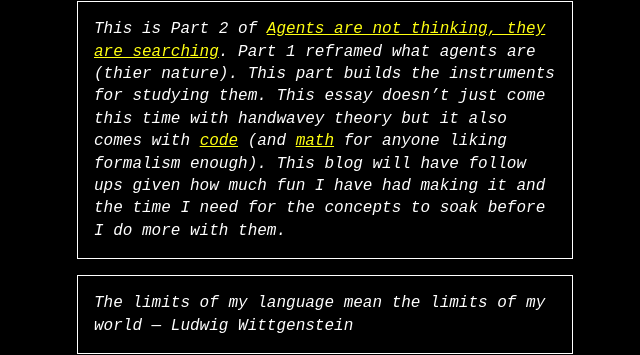
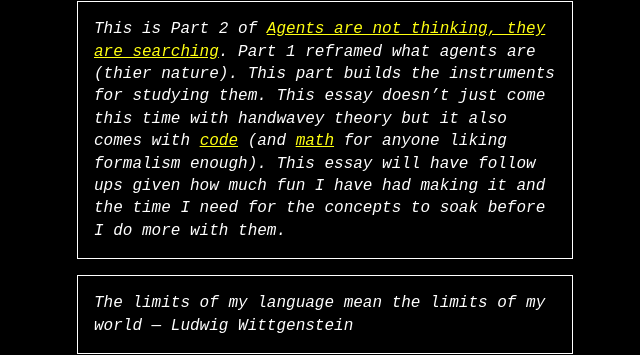
Before and after one commit to technoyoda/technoyoda.github.io, a Jekyll site: the page built from _posts/2026-02-28-agent-science.md, in a window 1280 px wide and 900 px high, scrolled down 470 px. Shown: the part 128-483 px from the top of the window, without its empty margins (315-955 px from the left). Built offline with Jekyll 4.4.1, drawn with Linux system fonts in a browser that asks for light colours.

Commit message:
update tweek

```diff
--- a/_posts/2026-02-28-agent-science.md
+++ b/_posts/2026-02-28-agent-science.md
@@ -8,7 +8,7 @@ hidden: true
 
 ## Prologue
 
-> *This is Part 2 of [Agents are not thinking, they are searching](https://technoyoda.github.io/agent-search.html). Part 1 reframed what agents are (thier nature). This part builds the instruments for studying them.* This essay doesn't just come this time with handwavey theory but it also comes with [code](https://github.com/technoyoda/aft) (and [math](https://github.com/technoyoda/aft/blob/master/docs/math.md) for anyone liking formalism enough). This blog will have follow ups given how much fun I have had making it and the time I need for the concepts to soak before I do more with them.
+> *This is Part 2 of [Agents are not thinking, they are searching](https://technoyoda.github.io/agent-search.html). Part 1 reframed what agents are (thier nature). This part builds the instruments for studying them.* This essay doesn't just come this time with handwavey theory but it also comes with [code](https://github.com/technoyoda/aft) (and [math](https://github.com/technoyoda/aft/blob/master/docs/math.md) for anyone liking formalism enough). This essay will have follow ups given how much fun I have had making it and the time I need for the concepts to soak before I do more with them.
 
 > The limits of my language mean the limits of my world — Ludwig Wittgenstein
 
```
